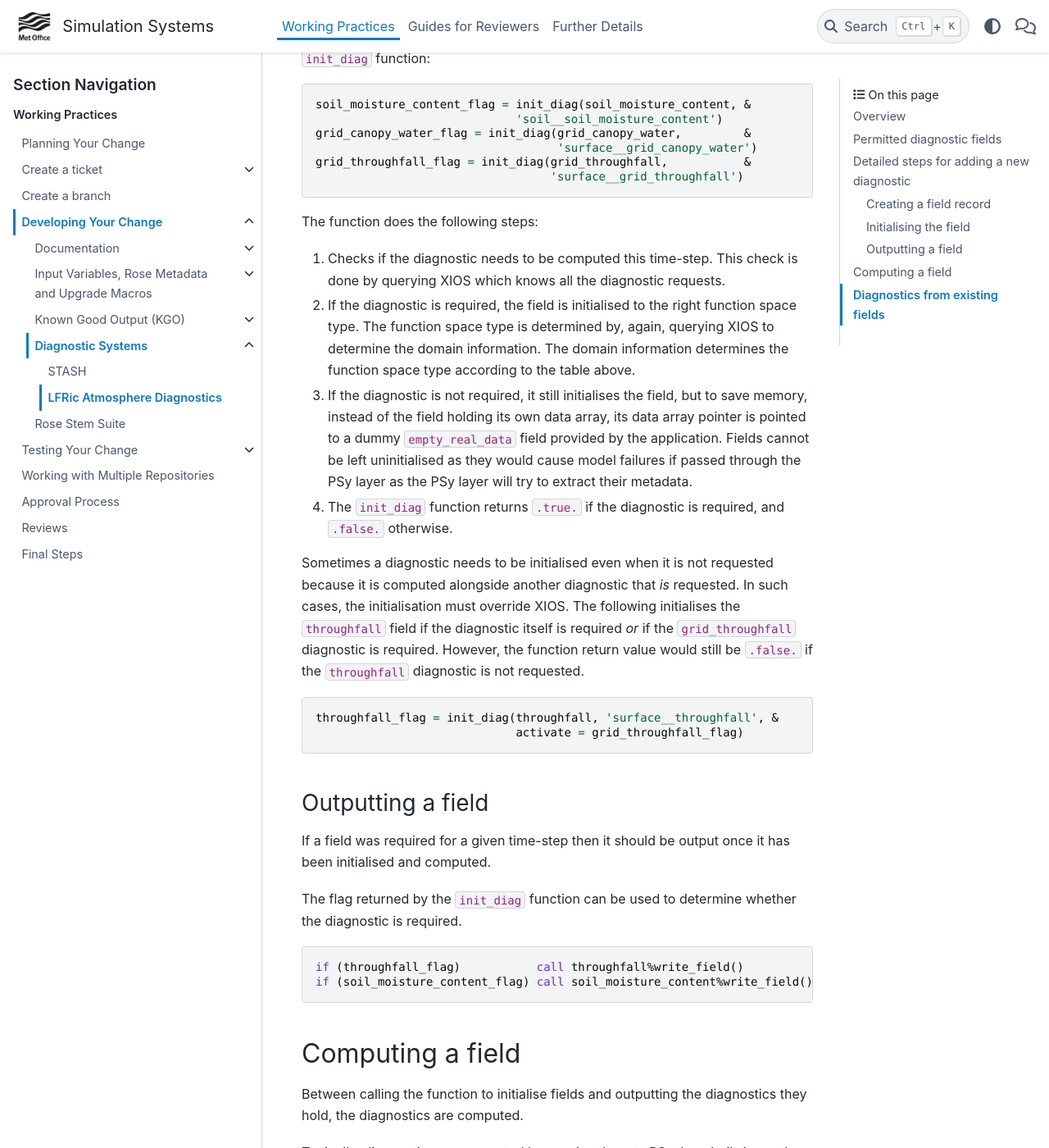
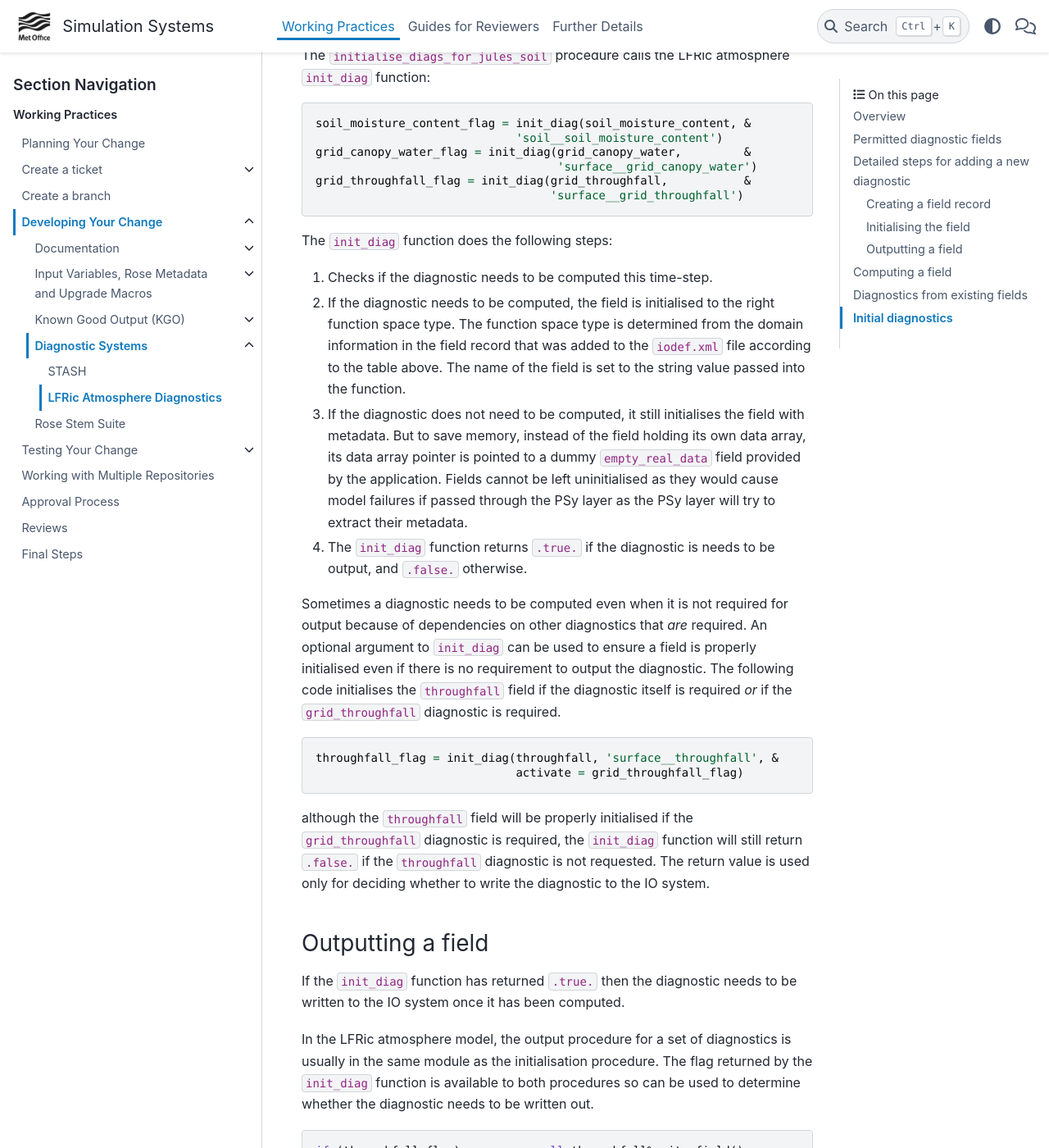
Before and after one commit to MetOffice/simulation-systems, a Sphinx documentation site: the page built from source/WorkingPractices/Diagnostics/lfric_diagnostics.rst, in a window 1280 px wide and 1400 px high, scrolled down 5413 px. Shown: the whole window at 82% size. Built offline with Sphinx 7.4.7 and the PyData theme 0.15.4, drawn with Linux system fonts in a browser that asks for light colours; some of the changed text lies outside the part shown.

Commit message:
Refinement. Plus final section on initial diags

```diff
--- a/source/WorkingPractices/Diagnostics/lfric_diagnostics.rst
+++ b/source/WorkingPractices/Diagnostics/lfric_diagnostics.rst
@@ -5,15 +5,14 @@
 
 This section describes changes required to add a new diagnostic to the
 LFRic atmosphere model. If a diagnostic is being added to an existing
-science scheme, it may be that it will be possible to copy the code
-for an existing diagnostic and make necessary changes to
-names. Excluding code to compute the new diagnostic, this amounts to
-copying and modifying just three lines of text.
+science scheme, it may be possible to copy and adapt code for an
+existing diagnostic. Excluding code to compute the new diagnostic,
+adding a diagnostic amounts to just three small changes.
 
 .. topic:: Checklist for experienced developers
 
    For experienced or confident users adding a diagnostic to an
-   existing science section, follow these steps
+   existing science section, follow these steps:
 
    #. Add a new record to the
       ``lfric_atm/metadata/field_def_initial_diags.xml`` file based on
@@ -24,11 +23,12 @@
       after the science section with the suffix ``_diags_mod.f90``.
    #. Add lines to write out the diagnostic field in the output
       procedure held in the same module.
-   #. Add code to the calling algorithm to compute the new diagnostic,
-      including passing the field down to any kernels involved in the
+   #. In the algorithm that calls the initialise and write routines,
+      add the code to compute the new diagnostic, including passing
+      the field down to any algorithms or kernels involved in the
       computation.
    #. If the diagnostic has not been requested, then the field will
-      not be properly initialised. Therefore, include checks to ensure
+      not be fully initialised. Therefore, include checks to ensure
       such diagnostics are not computed.
 
 Overview
@@ -68,22 +68,26 @@
    given application configuration.
 
 XIOS is a highly complex and flexible parallel IO system with
-post-processing capabilites. It is developed at IPSL.
+post-processing capabilites, including the ability to apply time and
+spatial processing as well as combine multiple fields. It is developed
+at IPSL.
 
 .. caution::
 
    While it would be possible to write a set of complex diagnostic
    requests using all the features of XIOS, people should be cautious
-   of the possibility that future developments of the LFRic atmosphere
-   user environment may not support all the flexibility
-   required. Furthermore, the underlying XIOS software is complex, and
-   it is possible to create a simple workflow that turns out to be
-   unreliable or that imposes high computation costs on the model.
+   because future developments of the LFRic atmosphere user
+   environment may not support all the flexibility required to
+   reconstruct the request. Furthermore, the underlying XIOS software
+   is complex, and it is possible to create a complex diagnostic
+   request that is unreliable or that imposes high computation costs
+   on the application.
 
 Permitted diagnostic fields
 ---------------------------
 
-Diagnostic fields must be one of the following types of model fields:
+Diagnostic fields can only be created for the following types of LFRic
+atmosphere fields:
 
 * A :math:`\mathbb{W}_{3}` field representing data, typically scalar
   quantities, at the centre of each 3D model cell.
@@ -113,14 +118,14 @@
 #. Add code to initialise a model field to hold the diagnostic. For
    existing science schemes it may be possible to add the field
    initialisation code to an existing module. This step is not
-   required if the diagnostic derives from an existing field such as
-   from a prognostic field passed into the algorithm.
+   required if the diagnostic is obtained from an existing field such
+   as from a prognostic field passed into the algorithm.
 #. Add code to write out the field.
 
 Once the above steps are complete, code can be added to compute the
 diagnostic. It is possible to check whether a diagnostic has been
 requested for output. If a diagnostic has not been requested, and if
-it is not required for other purposes, then the model can avoid
+it is not required for other purposes, then the model must avoid
 computing its value.
 
 Several science schemes have dedicated modules to initialise and
@@ -218,10 +223,9 @@
 be declared local to the diagnostic routine and initialised to be the
 correct field type.
 
-The following is relevant code taken from an existing science scheme
-algorithm demonstrating the declaration of a field and a call to the
-initialisation procedure used for all the diagnostics initialised by
-that scheme:
+The following code is from an existing science scheme algorithm.  It
+declares some fields and passes them to the scheme's diagnostic
+initialisation procedure.
 
 .. code-block:: fortran
 
@@ -235,7 +239,7 @@
                                          throughfall,            &
                                          grid_throughfall)
 
-The ``initialise_diags_for_jules_soil`` procedure calls an LFRic
+The ``initialise_diags_for_jules_soil`` procedure calls the LFRic
 atmosphere ``init_diag`` function:
 
 .. code-block:: fortran
@@ -247,52 +251,64 @@
     grid_throughfall_flag = init_diag(grid_throughfall,           &
                                       'surface__grid_throughfall')
 
-The function does the following steps:
+The ``init_diag`` function does the following steps:
 
-#. Checks if the diagnostic needs to be computed this time-step. This
-   check is done by querying XIOS which knows all the diagnostic
-   requests.
-#. If the diagnostic is required, the field is initialised to the
-   right function space type. The function space type is determined
-   by, again, querying XIOS to determine the domain information. The
-   domain information determines the function space type according to
-   the table above.
-#. If the diagnostic is not required, it still initialises the field,
-   but to save memory, instead of the field holding its own data
-   array, its data array pointer is pointed to a dummy
-   ``empty_real_data`` field provided by the application. Fields
-   cannot be left uninitialised as they would cause model failures if
-   passed through the PSy layer as the PSy layer will try to extract
-   their metadata.
+#. Checks if the diagnostic needs to be computed this time-step.
+#. If the diagnostic needs to be computed, the field is initialised to
+   the right function space type. The function space type is
+   determined from the domain information in the field record that was
+   added to the ``iodef.xml`` file according to the table above. The
+   name of the field is set to the string value passed into the
+   function.
+#. If the diagnostic does not need to be computed, it still
+   initialises the field with metadata. But to save memory, instead of
+   the field holding its own data array, its data array pointer is
+   pointed to a dummy ``empty_real_data`` field provided by the
+   application. Fields cannot be left uninitialised as they would
+   cause model failures if passed through the PSy layer as the PSy
+   layer will try to extract their metadata.
 #. The ``init_diag`` function returns ``.true.`` if the diagnostic is
-   required, and ``.false.`` otherwise.
+   needs to be output, and ``.false.`` otherwise.
 
-Sometimes a diagnostic needs to be initialised even when it is not
-requested because it is computed alongside another diagnostic that
-`is` requested. In such cases, the initialisation must override
-XIOS. The following initialises the ``throughfall`` field if the
-diagnostic itself is required `or` if the ``grid_throughfall``
-diagnostic is required. However, the function return value would still
-be ``.false.`` if the ``throughfall`` diagnostic is not requested.
+Sometimes a diagnostic needs to be computed even when it is not
+required for output because of dependencies on other diagnostics that
+`are` required. An optional argument to ``init_diag`` can be used to
+ensure a field is properly initialised even if there is no requirement
+to output the diagnostic. The following code initialises the
+``throughfall`` field if the diagnostic itself is required `or` if the
+``grid_throughfall`` diagnostic is required.
 
 .. code-block:: fortran
 
     throughfall_flag = init_diag(throughfall, 'surface__throughfall', &
                                  activate = grid_throughfall_flag)
 
+although the ``throughfall`` field will be properly initialised if the
+``grid_throughfall`` diagnostic is required, the ``init_diag``
+function will still return ``.false.`` if the ``throughfall``
+diagnostic is not requested. The return value is used only for
+deciding whether to write the diagnostic to the IO system.
+
 Outputting a field
 ~~~~~~~~~~~~~~~~~~
 
-If a field was required for a given time-step then it should be output
-once it has been initialised and computed.
+If the ``init_diag`` function has returned ``.true.`` then the
+diagnostic needs to be written to the IO system once it has been
+computed.
 
-The flag returned by the ``init_diag`` function can be used to
-determine whether the diagnostic is required.
+In the LFRic atmosphere model, the output procedure for a set of
+diagnostics is usually in the same module as the initialisation
+procedure. The flag returned by the ``init_diag`` function is
+available to both procedures so can be used to determine whether the
+diagnostic needs to be written out.
 
 .. code-block:: fortran
 
     if (throughfall_flag)           call throughfall%write_field()
     if (soil_moisture_content_flag) call soil_moisture_content%write_field()
+
+Note that the ``write_field`` method takes no argument here. The name
+passed to XIOS is the field name provided at initialisation time.
 
 Computing a field
 -----------------
@@ -304,16 +320,19 @@
 built-ins and kernels.
 
 When using built-ins to compute a diagnostic, it is important to avoid
-calling the built-in if the diagnostic has not been requested such
-that the field is not fully initialised.
+calling the built-in if the ``init_diag`` routine has not fully
+initialised the field.
 
 As noted above, the ``init_diag`` routine used by the LFRic atmosphere
-associates the data in a field with an application
-``empty_data_array`` if the diagnostic is not required. Within a
-kernel, the data array can be checked to ensure it is `not` associated
-with this dummy array prior to attempting to compute the diagnostic:
+associates the data in a field with an ``empty_real_data`` array if
+the diagnostic is not required; all such fields are pointed to the
+same array held in the application's ``empty_data_mod`` module. Within
+a kernel, the data array can be checked to ensure it is `not`
+associated with this dummy array prior to attempting to compute the
+diagnostic:
 
 .. code-block:: fortran
+
     use empty_data_mod,          only : empty_real_data
 
     ! <snip>
@@ -332,7 +351,7 @@
 
 Sometimes, a science scheme will output a diagnostic from a field
 passed into the science algorithm. In this case, there is no need to
-declare and initialise a local field, but the field does need to be
+declare and initialise a local field, but the field still needs to be
 sent to the diagnostic system.
 
 Commonly, such fields are prognostics passed into the science scheme
@@ -347,29 +366,44 @@
 
     call surface_fields%get_field('canopy_water', canopy_water)
 
-As noted above, the ``init_diag`` method returns a flag to indicate
-whether a field of a particular name had been requested as a
-diagnostic, and the flag is used to help determine whether to
-initialise and write the field to the diagnostic system. The main
-benefit of this process is to reduce the memory and processing time
-needed to compute an optional field.
-
-As it is assumed that a prognostic field will be computed regardless
-of whether the scheme will output it as a diagnostic, there is no
-mechanism for checking whether a field should be output that is
-separate from initialising a field. Therefore, once the science scheme
-has run, the field is sent to the IO system regardless of whether the
-diagnostic was requested. The cost of doing this is assumed to be
-small, as XIOS will ignore output requests if there is no related IO
-request.
-
-Note that the output of the field as a diagnostic is separate from its
-output to the model's checkpoint file (if the field needs to be
-checkpointed). The name sent to the LFRic XIOS library is that of the
-diagnostic (``surface__canopy_water``) rather than that of the
-prognostic field (``canopy_water``).
+By default, the ``write_field`` method passes the field name to XIOS
+which is matched to the IDs in the ``iodef.xml`` file. For diagnostic
+output, the field's name needs to be overridden by passing the name of
+the diagnostic to the write method:
 
 .. code-block:: fortran
 
     ! Prognostic fields
     call canopy_water%write_field('surface__canopy_water')
+
+Passing ``surface__canopy_water`` means the field will be identified
+as a diagnostic rather than as the ``canopy_water`` prognostic. It
+will then be written to files that include diagnostic requests with
+that ID.
+
+Note that as there is no call to ``init_diag`` for an existing field,
+there is no flag to determine whether or not the field needs to be
+sent to the IO system. Calling the write method on a diagnostic that
+was not requested is not a problem: the underlying IO system is
+capable of ignoring the request.
+
+Initial diagnostics
+-------------------
+
+The LFRic atmosphere diagnostic definition includes a file called
+``field_def_initial_diags.xml`` that defines a set of "initial"
+diagnostics which are essentially the prognostic fields before the
+model has started running. If requested (by setting
+``write_diag=.true`` in the namelist configuration) these fields are
+written out as a group at the very start of a run just after reading
+the starting conditions into the model prognostic fields.
+
+The initial diagnostics may be useful to analyse issues where it is
+believed one of the fields is wrong just after it is read in.
+
+If a new field is added to the start dump, then a new record can be
+added to the XML file which is a copy of the prognostic record
+(typically included in the ``lfric_dictionary.xml file), but with its
+ID prefixed with ``init_``. Explicit code to write the prognostic
+field as a diagnostic is added to the
+``gungho_diagnostics_driver_mod`` module.
```
Also changed, not shown: other parts of source/WorkingPractices/Diagnostics/lfric_diagnostics.rst (+6 -5 lines).
